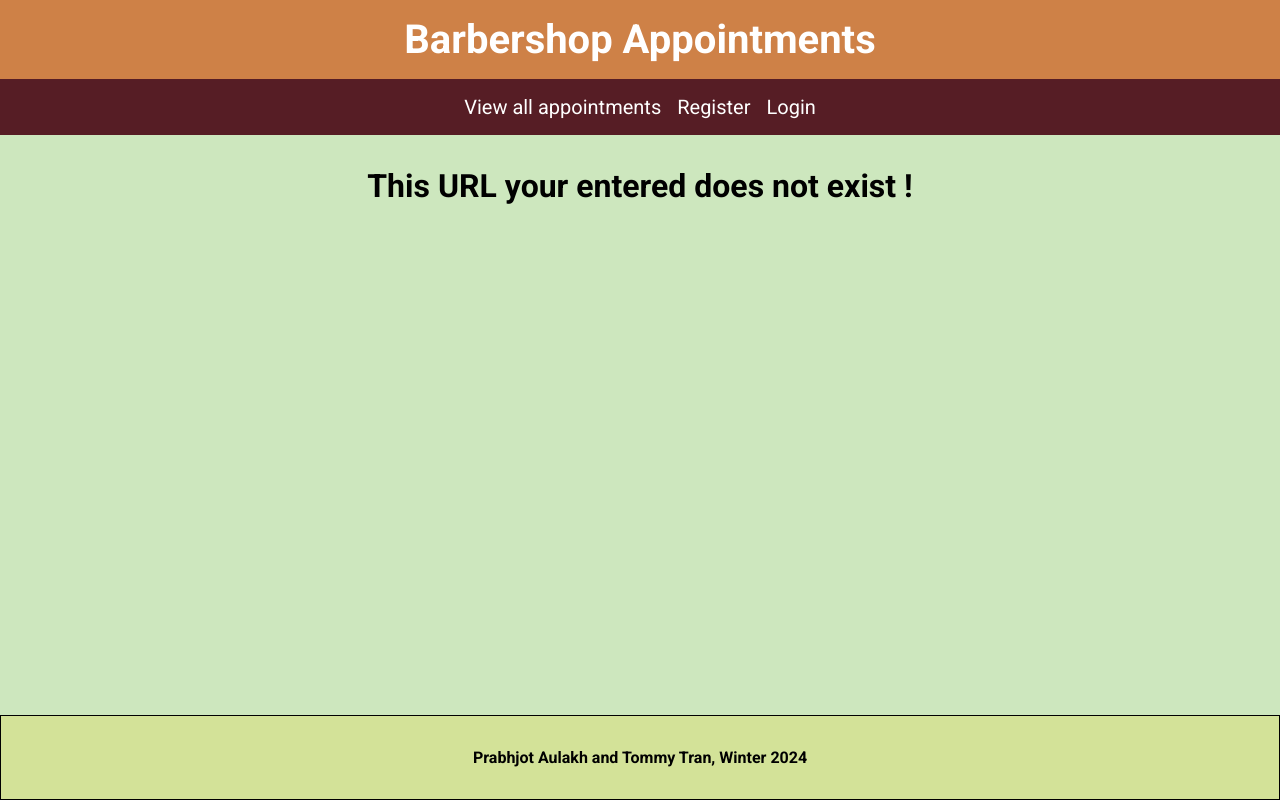
After one commit to prabhjotaulakh159/barbershop-appointment-system, a Flask app: template appointment_app/templates/not-found.html in a window 1280 px wide. The commit adds this page. Run offline with Flask 3, Linux system fonts and the light colour scheme; the template is opened without the code that fills it, so the values that code supplies are empty.

Commit message:
Added not-found and internal server error pages

```diff
--- a/appointment_app/static/styles.css
+++ b/appointment_app/static/styles.css
@@ -193,6 +193,13 @@ footer {
     border: 1px solid black;
 }
 
+/* 404 not found */
+.app-error {
+    text-align: center;
+    font-size: 1rem;
+    margin-top: 2rem;
+}
+
 /*-------------Appointment css----------------------*/
 /* div#flex {
     display: flex;
--- a/appointment_app/templates/base.html
+++ b/appointment_app/templates/base.html
@@ -5,7 +5,6 @@
     <title>420 Project</title>
     <meta charset="utf-8" />
     <link rel="stylesheet" href="{{ url_for('static', filename='styles.css') }}" />
-    <script src="{{ url_for('static', filename='script.js') }}"></script>
     {% block header %}
     {% endblock header %}
 </head>
--- /dev/null
+++ b/appointment_app/templates/internal-server-error.html
@@ -0,0 +1,6 @@
+{% extends "base.html" %}
+{% block content %}
+    <div class='app-error'>
+        <h1>Our app has crashed internally, please come back at another time</h1>
+    </div>
+{% endblock content %}
--- /dev/null
+++ b/appointment_app/templates/not-found.html
@@ -0,0 +1,6 @@
+{% extends "base.html" %}
+{% block content %}
+    <div class='app-error'>
+        <h1>This URL your entered does not exist !</h1>
+    </div>
+{% endblock content %}
```
Also changed, not shown: appointment_app/__init__.py (+17 -9 lines), appointment_app/templates/custom404.html (deleted, +0 -7 lines).
